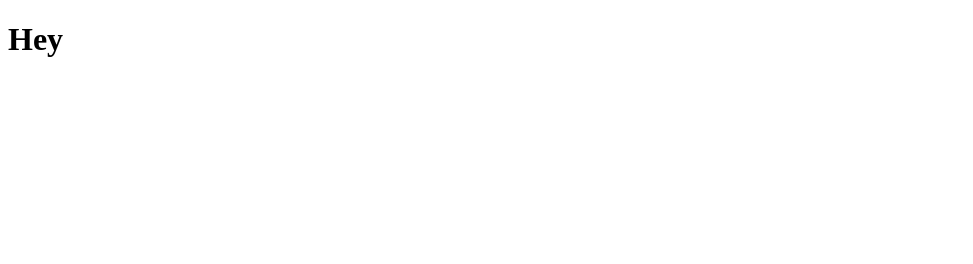
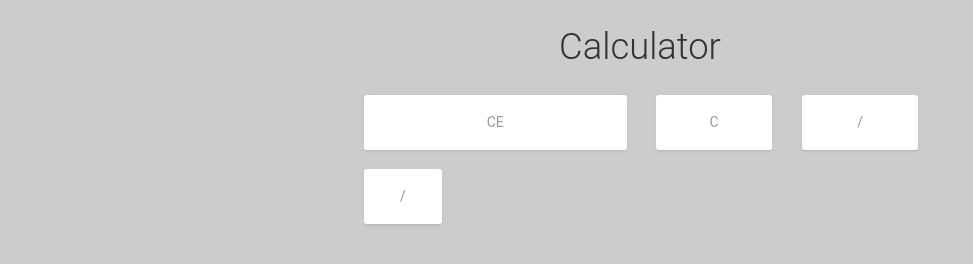
Before and after one commit to cubbK/calc, a plain HTML site: page index.html in a window 1280 px wide. Shown: the whole page, without its empty margins (0-973 px from the left). Drawn offline with nearby package versions, Linux system fonts and the light colour scheme.

Commit message:
Adaugat primul rind din calculator

```diff
--- a/index.html
+++ b/index.html
@@ -1,2 +1,38 @@
 <!DOCTYPE html>
-<h1>Hey</h1>
+<head>
+  <title>Calculator</title>
+  <script type="text/javascript" src = "https://cdnjs.cloudflare.com/ajax/libs/jquery/3.0.0/jquery.min.js"></script>
+  <script type="text/javascript" src = "logic.js"></script>
+  <link rel="stylesheet" href="lib/bootstrap.min.css">
+  <link rel="stylesheet" href="lib/material-kit.css">
+</head>
+
+<body>
+  <h2 class="text-center">Calculator</h2>
+  <div class="container">
+    <div class="row">
+
+    </div>
+    <div class="row">
+      <div class="col-sm-6 col-sm-offset-3">
+        <div class="row">
+          <div class="col-xs-6">
+            <button  class="btn btn-white btn-lg btn-block">CE</button>
+          </div>
+          <div class="col-xs-3">
+            <button class="btn btn-white btn-lg btn-block">C</button>
+          </div>
+          <div class="col-xs-3">
+            <button class="btn btn-white btn-lg btn-block">/</button>
+          </div>
+        </div>
+
+
+
+        <button class="btn btn-white btn-lg">/</button>
+      </div>
+
+    </div>
+
+  </div>
+</body>
```
Also changed, not shown: logic.js (added), style.css (added).
